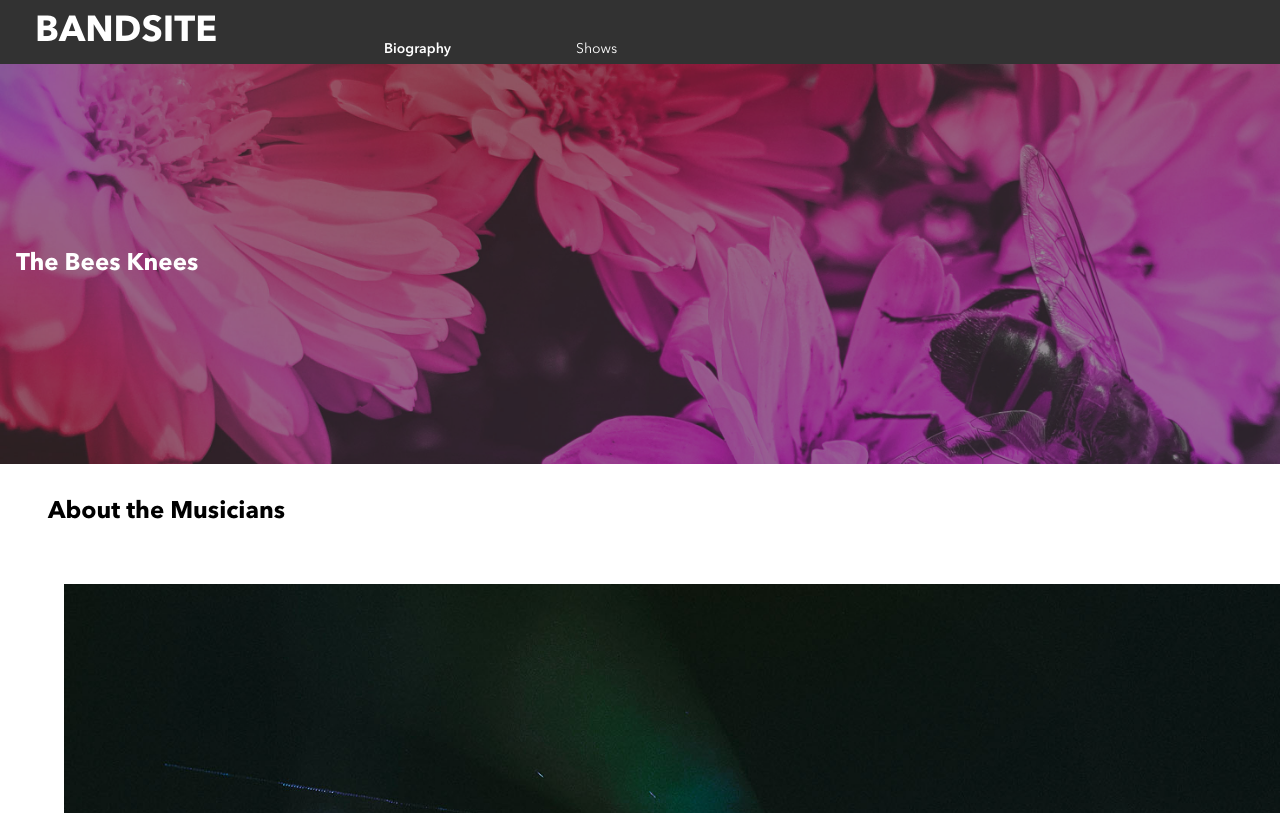
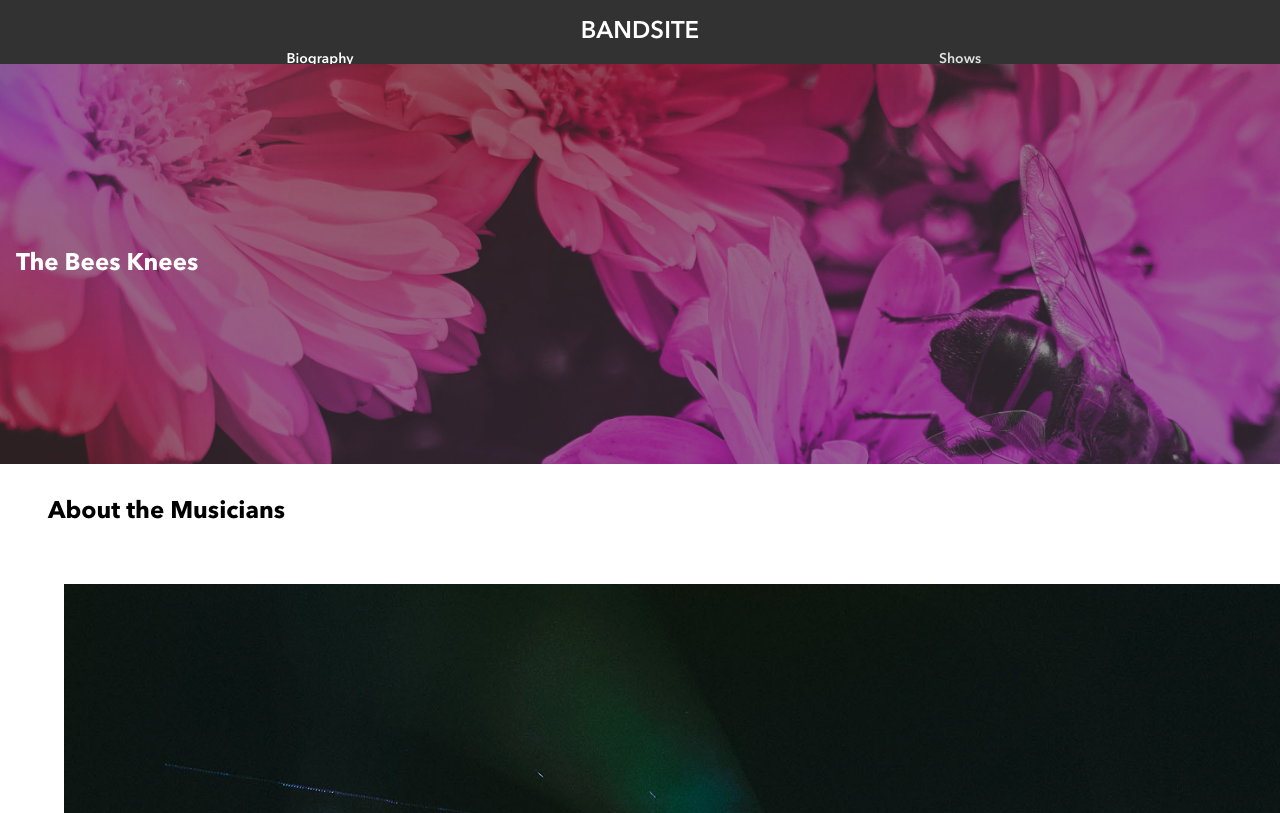
Before and after one commit to Awatanka/natalia-sokolova-bandsite, a plain HTML site: page index.html in a window 1280 px wide. Shown: the top 813 px of the page. Drawn offline with Linux system fonts and the light colour scheme.

Commit message:
changed navbar

```diff
--- a/index.html
+++ b/index.html
@@ -12,20 +12,19 @@
 <body>
     <!-----------------------------header--------------------------------->
     <header class="header">
-        <div class="header__top">
-            <span class="header__logo-name">BANDSITE</span>
-        </div>
 
-        <nav class="header__navigation bottom">
+        <span class="header__logo-name">BANDSITE</span>
+        <nav class="header__navigation">
             <ul class="header__menu">
-                <li class="header__menu-item left">
-                    <a class="header__menu-item-link active" href="#">Biography</a>
+                <li class="header__menu-item">
+                    <a class="header__menu-item--link active" href="#">Biography</a>
                 </li>
-                <li class="header__menu-item right">
-                    <a class="header__menu-item-link" href="#">Shows</a>
+                <li class="header__menu-item">
+                    <a class="header__menu-item--link inactive" href="#">Shows</a>
                 </li>
             </ul>
         </nav>
+        <div class="underline"> </div>
     </header>
 
     <!-----------------------------main--------------------------------->
--- a/styles/partials/_fonts.scss
+++ b/styles/partials/_fonts.scss
@@ -1,5 +1,3 @@
-
-
 
 
 @font-face {
@@ -23,10 +21,3 @@
     font-weight: 400;
     font-style: normal;
 }
-
-@font-face {
-    font-family: "Avenir";
-    src: url("../../assets/fonts/AvenirNextLTPro-Regular.otf") format("opentype");
-    font-weight: 400;
-    font-style: normal;
-}
--- a/styles/partials/_header.scss
+++ b/styles/partials/_header.scss
@@ -1,38 +1,45 @@
-@use "./colors" as color;
+@use "./colors" as *;
 @use "./mixins" as element;
 @use "./braikpoints" as brkpoin;
 @use './fonts';
 
 .header {
-    background: color.$black;
-    color: color.$white;
-    font-weight: 700;
+    background: $black;
+    color: $white;
     height: 8vh;
-
-
+    width: 100vw;
+    display: flex;
+    flex-direction: column;
 
     &__logo-name {
-        padding: 35px;
-        width: 100vw;
-        display: block;
+        margin: 1rem 0 0 0;
+        padding: 0;
         text-align: center;
         font-weight: 600;
         font-size: 1.5rem;
+        line-height: 2rem;
     }
 
-
+    &__navigation {
+        color: $white;
+        list-style-type: none;
+        text-align: center;
+        justify-content: center;
+        font-weight: 700;
+        font-size: 1.5rem;
+        line-height: 2rem;
+    }
 
     &__menu {
-        list-style-type: none;
-        display: flex;
-        flex-direction: row;
-        justify-content: space-between;
-        text-align: center;
         font-weight: 600;
         font-size: .875rem;
         line-height: 1.375rem;
         margin: 0;
         padding: 0;
+        color: $white;
+        display: flex;
+        justify-content: space-evenly;
+
     }
 
     &__menu-item {
@@ -40,38 +47,88 @@
         font-weight: 600;
         font-size: .875rem;
         line-height: 1.375rem;
+        text-align: center;
+        text-decoration: none;
+        list-style-type: none;
+        display: inline-block;
+        width: 50%;
+    }
+
+    &__menu-item--link {
+        text-decoration: none;
+        flex: 0.5;
+        color: $white;
+    }
+}
+
+.underline {
+    border-bottom: 0.1rem solid $white;
+    padding-bottom: 0;
+    height: 2rem;
+    width: 50%;
+
+}
+
+.header__menu a:hover {
+    border-bottom: 0.1rem solid $white;
+    text-decoration: none;
+    text-align: center;
+    color: $white;
+    transition: 0.3s ease;
+    font-weight: 400;
+}
+
+.header__menu-item--link.active {
+
+    text-decoration: none;
+    text-align: center;
+    color: $white;
+    transition: 0.3s ease;
+}
+
+.header__menu-item--link.inactive {
+    color: $mercury;
+    font-weight: 600;
+    font-size: .875rem;
+    line-height: 1.375rem;
+
 }
 
 
 
-    &__menu-item-link {
-
-        text-decoration: none;
-        color: color.$white;
 
 
 
+/*
+.active>a{
+
+    border-bottom: 0.25rem solid white;
+    text-decoration: none;
+    text-align: center;
+    color: $white;
+    transition: 0.3s ease;
+    &:hover {
+            padding: 0 0 6px 0;
+            border-color: white;
         }
+
 }
 
 
 
-.header__menu-item.left {
+.effect-four>a {
+    padding: 0 0 4px 0;
+    border-bottom: 2px solid $mainColor;
+    transition: 0.3s ease;
 
-    border-bottom: 0.25rem solid white;
-    flex: 0.5;
-    padding-bottom: .625rem;
-    text-decoration: none;
+    &:hover {
+        padding: 0 0 6px 0;
+        border-color: white;
+    }
 }
 
-.header__menu-item.right {
-    flex: 0.5;
-    text-decoration: none;
-    color: color.$mercury;
-    font-weight: 400;
-}
-
-
+* /
+/*
 @include brkpoin.medium {
 
     .header {
@@ -80,11 +137,13 @@
         height: 8vh;
         display: flex;
         align-items: center;
+        padding-top: 2rem;
+
 
 
 
         &__logo-name {
-            padding: 35px;
+            padding-left: 35px;
             width: 30vw;
             display: inline-block;
             text-align: left;
@@ -96,36 +155,49 @@
         &__menu {
             flex-direction: row;
             justify-content: space-between;
+            align-items: center;
             width: 30vw;
-            padding-top: 3rem;
-            text-align: left;
+
+        }
+
+        &__navigation--top {
+            height: 100%;
+            text-align: center;
+
+        }
+
+        &__navigation--bottom {
+            height: 100%;
+        }
+
+        &__menu-item {
+
+            text-decoration: none;
+            width: 100%;
+            text-align: center;
             font-weight: 600;
             font-size: 1.5rem;
             line-height: 2rem;
 
-
         }
 
-        &__menu-item .left {
-
-                    border-bottom: 0.25rem solid white;
-                    flex: 0.2;
-                    text-decoration: none;
-                }
-
-                .header__menu-item.right {
+        &__menu-item.right {
             flex: 0.5;
             text-decoration: none;
             color: color.$mercury;
             font-weight: 400;
+            padding-bottom: 3.5rem;
         }
-    }
-        .left {
+
+        &__menu-item.left {
 
             border-bottom: 0.25rem solid white;
-
-            padding-bottom: 0;
             text-decoration: none;
+            width: fit-content;
+            padding: 0;
+            margin: 0;
+            padding-bottom: 3.5rem;
+        }
     }
 }
 
@@ -134,6 +206,9 @@
 
 
 /******* Hero*************/
+
+
+
 .hero {
     width: 100vw;
     height: 50vh;
@@ -149,7 +224,6 @@
     top: 0;
     left: 0;
     background: rgb(50, 50, 50, 0.5);
-        color: white;
     display: flex;
     align-items: flex-start;
     justify-content: center;
@@ -165,7 +239,7 @@
     top: 33%;
     right: 0;
     padding-left: 1rem;
-        color: color.$white;
+    color: $white;
     padding-left: 1rem;
     font-weight: 700;
     font-size: 1.5rem;
```
Also changed, not shown: styles/bio.css. Lines whose indentation alone changed are shown as unchanged.
